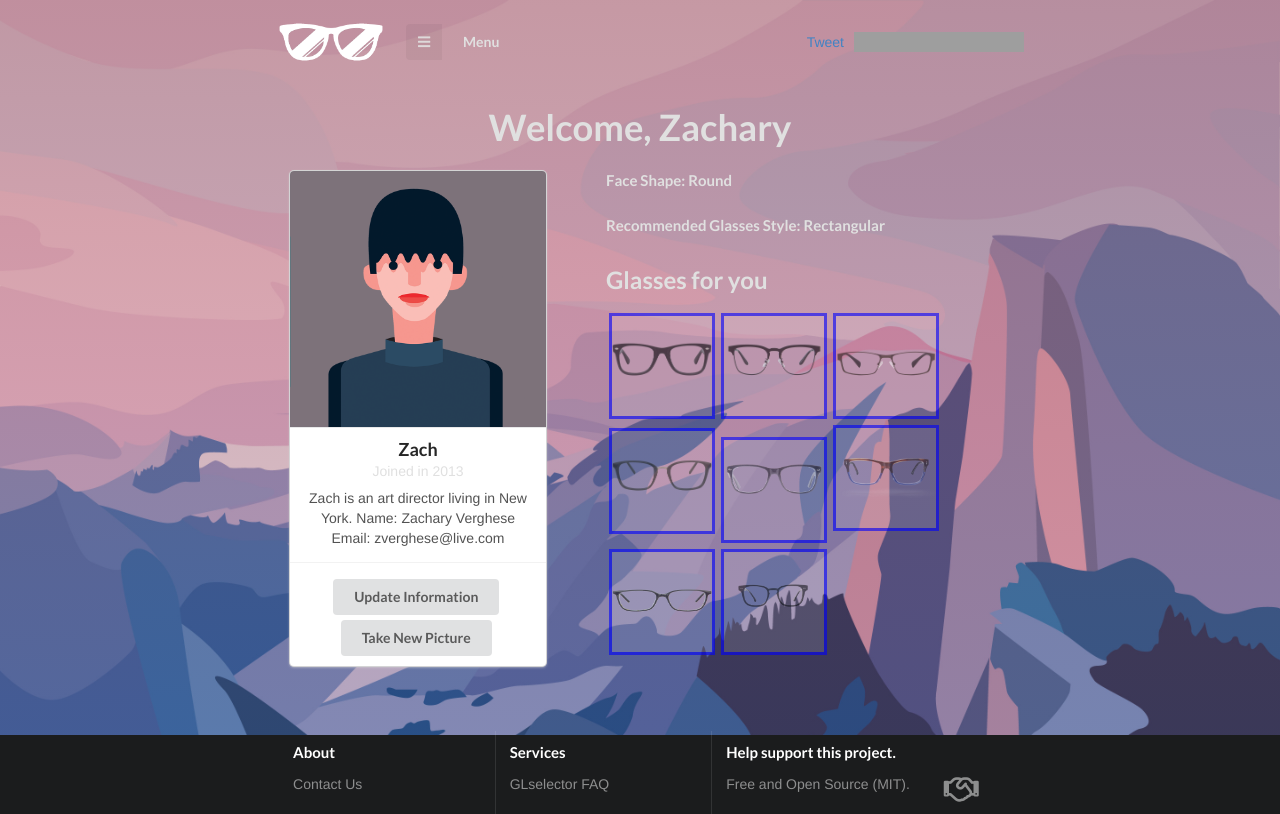
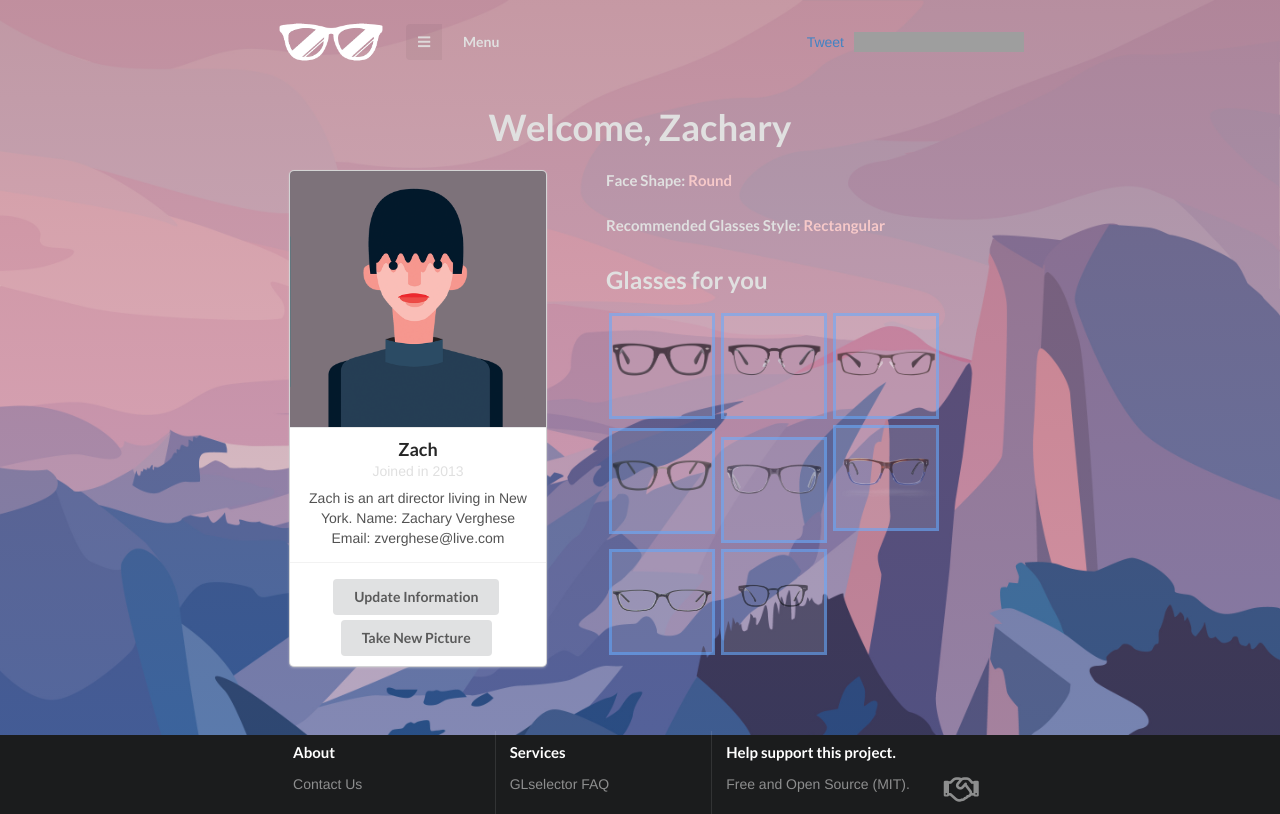
Before and after one commit to htmercury/GLselector_interface, an Angular app in the folder public/: page /dashboard in a window 1280 px wide. Built offline with nearby package versions, Linux system fonts and the light colour scheme; grey boxes are pictures that could not be loaded.

Commit message:
final changes

```diff
--- a/public/src/app/dashboard/dashboard.component.css
+++ b/public/src/app/dashboard/dashboard.component.css
@@ -74,7 +74,7 @@
 .glass{
     height:100px;
     width:100px;
-    outline:3px solid blue;
+    outline:3px solid #6dafff;
     display:inline-block;
     margin:6px;
     background-color:rgba(255,255,255,0.2);
@@ -84,3 +84,7 @@
 h2{
     margin-top:30px;
 }
+
+h4 span{
+    color:#f7c9c9;
+}
--- a/public/src/app/dashboard/dashboard.component.html
+++ b/public/src/app/dashboard/dashboard.component.html
@@ -31,8 +31,8 @@
 
 
     <div class="right">
-      <h4>Face Shape: Round</h4>
-      <h4>Recommended Glasses Style: Rectangular</h4>
+      <h4>Face Shape: <span>Round</span></h4>
+      <h4>Recommended Glasses Style: <span>Rectangular </span></h4>
       <div id="glasses">
         <h2>Glasses for you</h2>
         <div>
--- a/public/src/app/getstarted/getstarted.component.html
+++ b/public/src/app/getstarted/getstarted.component.html
@@ -34,7 +34,7 @@
       </div>
       <p class='startedmessage4' data-aos='fade-right' data-aos-duration="1400" data-aos-delay="400">And remember, all your search results, suggestions, and favorites will be saved in your custom profile.
       </p>
-      <img src="assets/img/dashboard.png" class="dashboard" data-aos='zoom-in-up' data-aos-duration="1400" data-aos-delay="400">
+      <img src="assets/img/dashboard2.png" class="dashboard" data-aos='zoom-in-up' data-aos-duration="1400" data-aos-delay="400">
       <div class="closing">
         <h2 class="startedclose" data-aos='zoom-in-down' data-aos-duration="1200" data-aos-delay="600">
           And your ready to go! have fun!
```
Also changed, not shown: public/src/assets/img/dashboard2.png (added).
